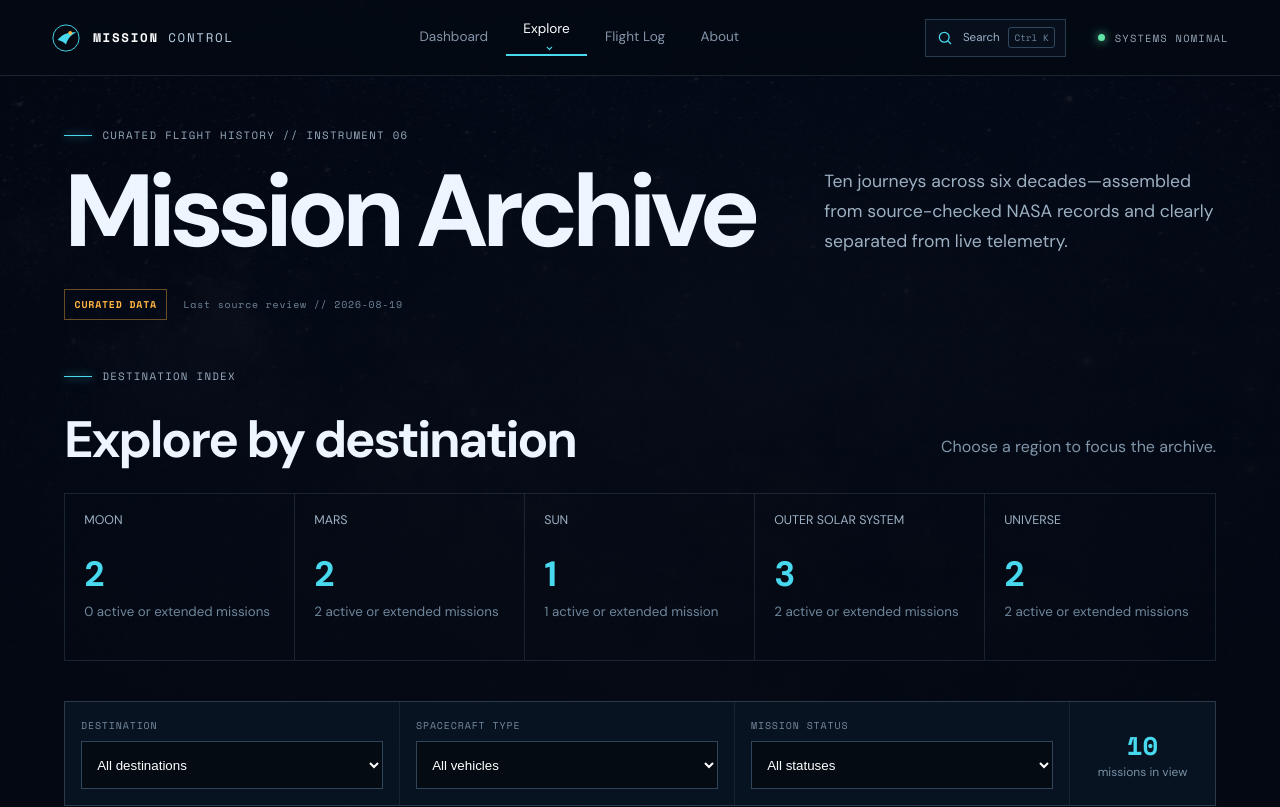
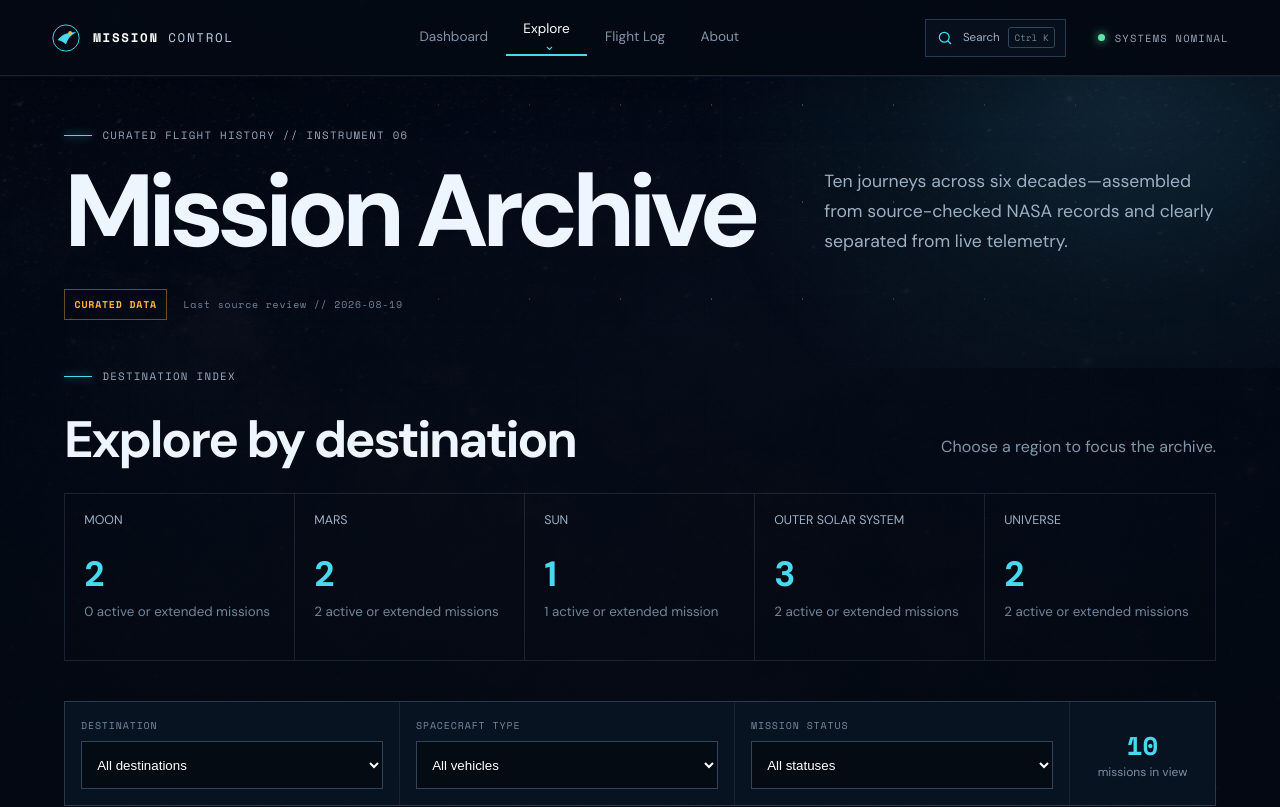
Before and after one commit to jamesdoom/nasa-mission-control, a React (Vite) app in the folder apps/client/: page /missions in a window 1280 px wide. Shown: the top 807 px of the page. Built offline with nearby package versions, Linux system fonts and the light colour scheme.

Commit message:
feat: deepen instrument visual atmosphere

```diff
--- a/apps/client/src/styles/global.css
+++ b/apps/client/src/styles/global.css
@@ -129,6 +129,9 @@ a {
   z-index: 20;
   background: rgba(5, 9, 18, 0.78);
   backdrop-filter: blur(18px);
+  box-shadow:
+    0 1px 0 rgba(121, 205, 255, 0.04),
+    0 18px 48px rgba(0, 3, 10, 0.24);
 }
 .brand {
   display: flex;
@@ -1250,6 +1253,85 @@ p {
 .trivia-intro {
   padding-top: clamp(2rem, 4vw, 4rem);
 }
+.media-intro,
+.earth-intro,
+.missions-intro,
+.trivia-intro,
+.discovery-intro {
+  --instrument-accent-rgb: 72, 217, 239;
+  position: relative;
+  isolation: isolate;
+  overflow: clip;
+}
+.earth-intro {
+  --instrument-accent-rgb: 74, 171, 255;
+}
+.missions-intro,
+.discovery-intro {
+  --instrument-accent-rgb: 89, 199, 225;
+}
+.trivia-intro {
+  --instrument-accent-rgb: 255, 179, 64;
+}
+.media-intro::before,
+.earth-intro::before,
+.missions-intro::before,
+.trivia-intro::before,
+.discovery-intro::before {
+  content: "";
+  position: absolute;
+  z-index: -2;
+  width: min(72vw, 920px);
+  aspect-ratio: 1;
+  top: clamp(-32rem, -38vw, -18rem);
+  right: clamp(-26rem, -24vw, -12rem);
+  border-radius: 50%;
+  background: radial-gradient(
+    circle,
+    rgba(var(--instrument-accent-rgb), 0.18),
+    rgba(var(--instrument-accent-rgb), 0.055) 37%,
+    transparent 69%
+  );
+  filter: blur(8px);
+  pointer-events: none;
+}
+.media-intro::after,
+.earth-intro::after,
+.missions-intro::after,
+.trivia-intro::after,
+.discovery-intro::after {
+  content: "";
+  position: absolute;
+  z-index: -1;
+  inset: 0;
+  background-image:
+    linear-gradient(
+      rgba(var(--instrument-accent-rgb), 0.035) 1px,
+      transparent 1px
+    ),
+    linear-gradient(
+      90deg,
+      rgba(var(--instrument-accent-rgb), 0.035) 1px,
+      transparent 1px
+    ),
+    radial-gradient(
+      circle at 82% 30%,
+      rgba(228, 247, 255, 0.6) 0 0.7px,
+      transparent 1px
+    );
+  background-size:
+    72px 72px,
+    72px 72px,
+    91px 97px;
+  mask-image: linear-gradient(
+    110deg,
+    transparent 10%,
+    #000 58%,
+    transparent 96%
+  );
+  opacity: 0.42;
+  pointer-events: none;
+}
 .page-intro {
   margin-bottom: 3rem;
 }
@@ -1689,6 +1771,9 @@ p {
   padding-top: clamp(3rem, 6vw, 6rem);
   border: 1px solid var(--line);
   background: #07101a;
+  box-shadow:
+    inset 0 1px rgba(216, 240, 255, 0.05),
+    0 34px 90px rgba(0, 3, 10, 0.28);
 }
 .asteroid-intro--visual::before,
 .weather-intro--visual::before {
@@ -1740,6 +1825,10 @@ p {
   padding: 1.25rem;
   border: 1px solid var(--line);
   background: rgba(9, 17, 29, 0.86);
+  backdrop-filter: blur(16px);
+  box-shadow:
+    inset 0 1px rgba(183, 225, 255, 0.035),
+    0 24px 64px rgba(0, 3, 10, 0.2);
 }
 .asteroid-console label {
   display: grid;
@@ -2216,6 +2305,10 @@ p {
   padding: 1.25rem;
   border: 1px solid var(--line);
   background: rgba(5, 11, 21, 0.86);
+  backdrop-filter: blur(16px);
+  box-shadow:
+    inset 0 1px rgba(183, 225, 255, 0.04),
+    0 24px 64px rgba(0, 3, 10, 0.22);
 }
 .media-console > label,
 .media-console legend,
@@ -2298,11 +2391,15 @@ p {
   background: rgba(6, 13, 24, 0.94);
   transition:
     transform 180ms ease,
-    border-color 180ms ease;
+    border-color 180ms ease,
+    box-shadow 180ms ease;
 }
 .media-card:hover {
   transform: translateY(-3px);
   border-color: rgba(72, 217, 239, 0.42);
+  box-shadow:
+    0 22px 54px rgba(0, 3, 10, 0.48),
+    0 0 32px rgba(72, 217, 239, 0.045);
 }
 .media-card__visual {
   position: relative;
@@ -2522,6 +2619,10 @@ p {
   padding: 1.25rem;
   border: 1px solid var(--line);
   background: rgba(5, 12, 22, 0.9);
+  backdrop-filter: blur(16px);
+  box-shadow:
+    inset 0 1px rgba(255, 207, 132, 0.04),
+    0 24px 64px rgba(0, 3, 10, 0.22);
 }
 .weather-console label,
 .weather-console small,
@@ -2661,6 +2762,15 @@ p {
   padding: 1.5rem;
   border: 1px solid var(--line);
   background: rgba(6, 14, 25, 0.95);
+  transition:
+    transform 180ms ease,
+    border-color 180ms ease,
+    box-shadow 180ms ease;
+}
+.weather-card:hover {
+  transform: translateY(-2px);
+  border-color: rgba(255, 179, 64, 0.3);
+  box-shadow: 0 20px 48px rgba(0, 3, 10, 0.34);
 }
 .weather-card::before {
   content: "";
@@ -2740,6 +2850,10 @@ p {
   padding: 1.25rem;
   border: 1px solid var(--line);
   background: rgba(8, 18, 31, 0.9);
+  backdrop-filter: blur(16px);
+  box-shadow:
+    inset 0 1px rgba(167, 222, 255, 0.04),
+    0 24px 64px rgba(0, 3, 10, 0.2);
 }
 .earth-console label {
   display: grid;
@@ -2987,6 +3101,10 @@ p {
   color: #9eb2c5;
   text-align: left;
   cursor: pointer;
+  transition:
+    background-color 180ms ease,
+    box-shadow 180ms ease,
+    transform 180ms ease;
 }
 .mission-destination-grid button:last-child {
   border-right: 0;
@@ -2997,6 +3115,7 @@ p {
     linear-gradient(to top, rgba(12, 52, 72, 0.98), rgba(5, 17, 29, 0.7)),
     var(--grid);
   color: #fff;
+  transform: translateY(-2px);
 }
 .mission-destination-grid button[aria-pressed="true"] {
   box-shadow: inset 0 -3px var(--cyan);
@@ -3077,6 +3196,17 @@ p {
   border: 1px solid var(--line);
   background: #07101b;
   overflow: hidden;
+  transition:
+    border-color 180ms ease,
+    box-shadow 180ms ease,
+    transform 180ms ease;
+}
+.mission-card:hover {
+  transform: translateY(-3px);
+  border-color: rgba(72, 217, 239, 0.38);
+  box-shadow:
+    0 24px 58px rgba(0, 3, 10, 0.44),
+    0 0 34px rgba(72, 217, 239, 0.04);
 }
 .mission-card > a {
   display: grid;
@@ -3615,6 +3745,22 @@ p {
   border: 1px solid var(--line);
   background: rgba(7, 16, 27, 0.94);
   box-shadow: 0 30px 90px rgba(0, 0, 0, 0.3);
+  position: relative;
+  isolation: isolate;
+}
+.trivia-question::before {
+  content: "";
+  position: absolute;
+  z-index: -1;
+  inset: 0;
+  background:
+    radial-gradient(
+      circle at 92% 8%,
+      rgba(255, 179, 64, 0.1),
+      transparent 17rem
+    ),
+    linear-gradient(145deg, rgba(72, 217, 239, 0.035), transparent 42%);
+  pointer-events: none;
 }
 .trivia-question > header {
   display: flex;
```
Also changed, not shown: 1 other file (tests, documents, lock files or other folders).
